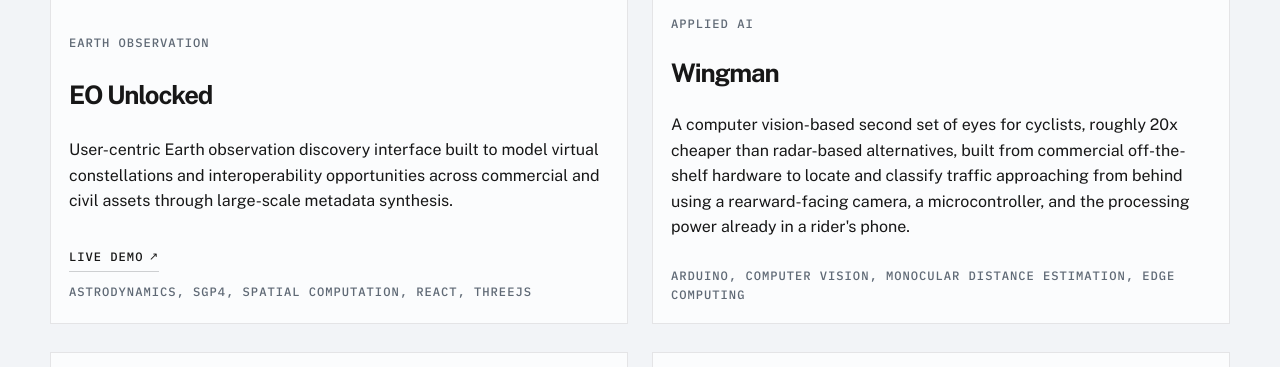
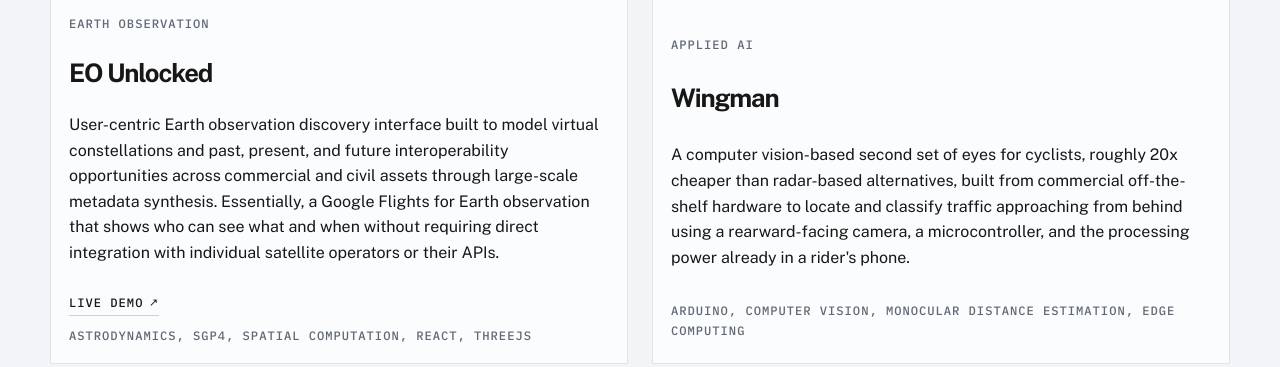
Before and after one commit to benjamin-shapiro/benjamin-shapiro.github.io, a Jekyll site: the page built from _pages/home.md, in a window 1280 px wide and 900 px high, scrolled down 926 px, cut to the strip 145-512 px from the top of the window. Built offline with Jekyll 4.4.1, drawn with Linux system fonts in a browser that asks for light colours.

Commit message:
Clarify EO Unlocked interoperability model

```diff
--- a/_pages/home.md
+++ b/_pages/home.md
@@ -57,7 +57,7 @@ description: Benjamin Shapiro's portfolio of projects spanning space systems, Ea
       <div class="project-card__body">
         <p class="project-card__eyebrow ui-label">Earth observation</p>
         <h3 class="project-card__title"><a href="/Geo#eo-unlocked">EO Unlocked</a></h3>
-        <p>User-centric Earth observation discovery interface built to model virtual constellations and interoperability opportunities across commercial and civil assets through large-scale metadata synthesis.</p>
+        <p>User-centric Earth observation discovery interface built to model virtual constellations and past, present, and future interoperability opportunities across commercial and civil assets through large-scale metadata synthesis. Essentially, a Google Flights for Earth observation that shows who can see what and when without requiring direct integration with individual satellite operators or their APIs.</p>
         <a class="live-demo-link ui-label" href="https://eo-unlocked.onrender.com" target="_blank" rel="noopener noreferrer">Live demo</a>
         <p class="project-card__meta ui-label">Astrodynamics, SGP4, spatial computation, React, ThreeJS</p>
       </div>
```
Also changed, not shown: _pages/geo.md (+10 -7 lines).
